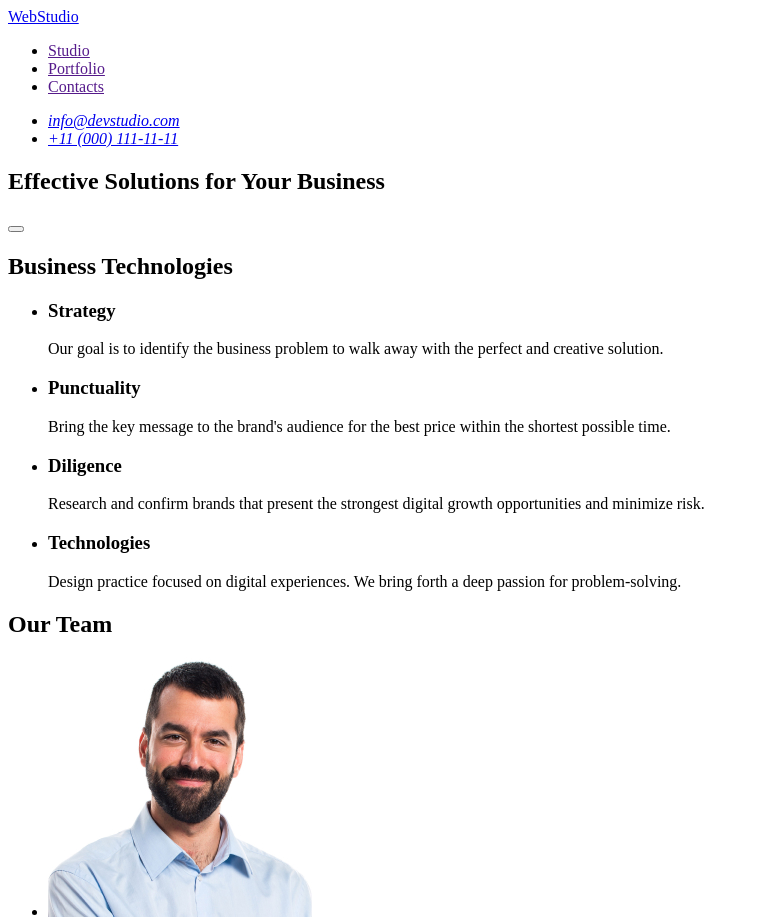
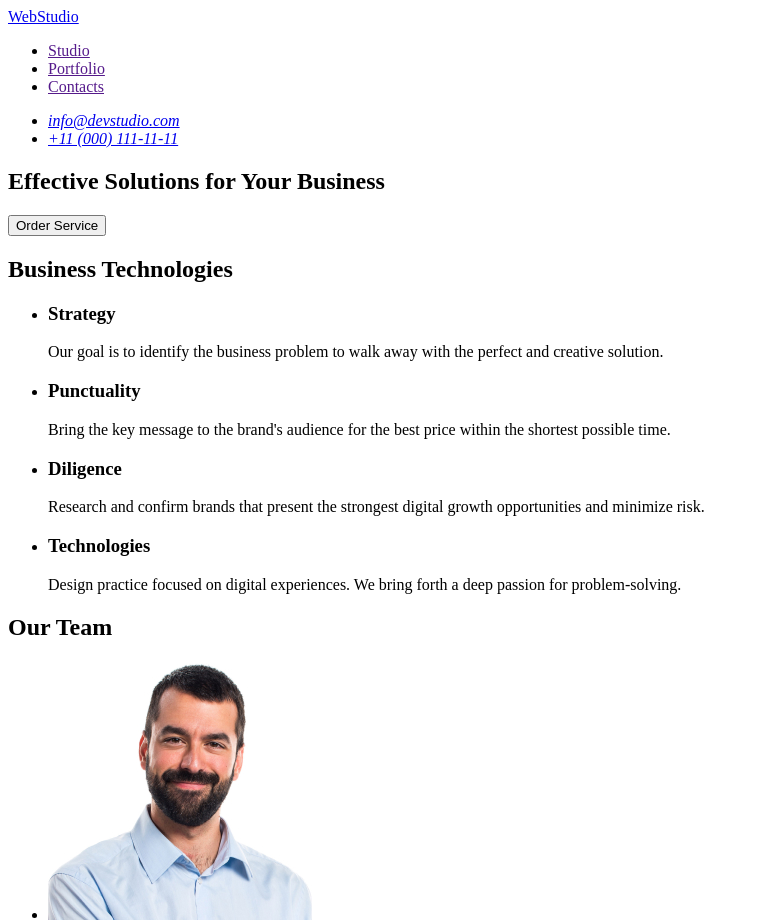
Before and after one commit to Baksbed/goit-markup-hw-01, a plain HTML site: page index.html in a window 1280 px wide. Shown: the top 923 px of the page, without its empty margins (0-759 px from the left). Drawn offline with Linux system fonts and the light colour scheme.

Commit message:
Update index.html

```diff
--- a/index.html
+++ b/index.html
@@ -28,7 +28,7 @@
 <main>
   <section>
        <h1>Effective Solutions for Your Business</h1>
-        <button type="button"><Order Service</button>
+        <button type="button">Order Service</button>
         </section>
 
     <section>
```
